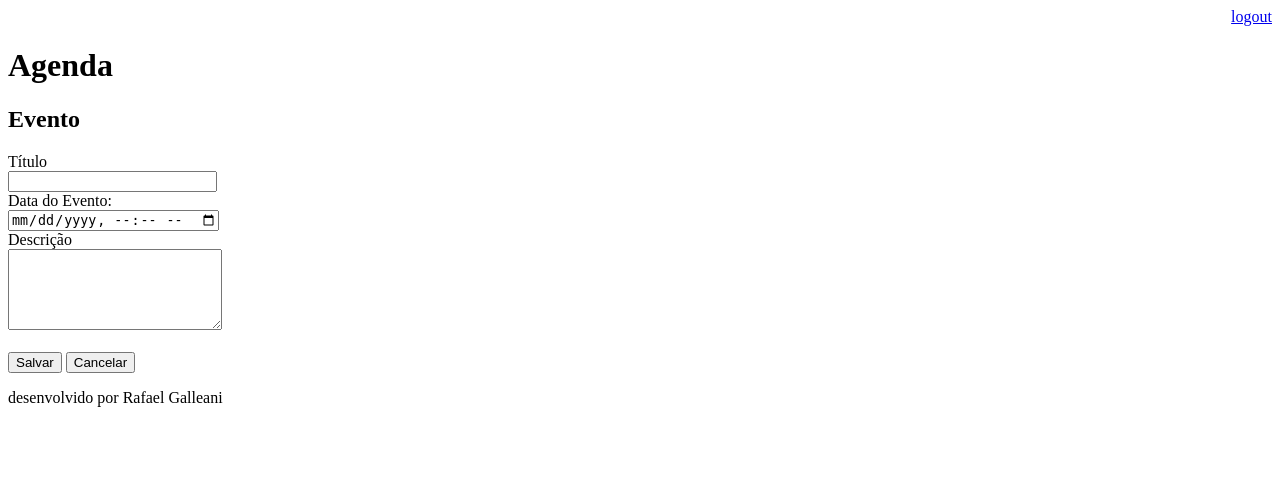
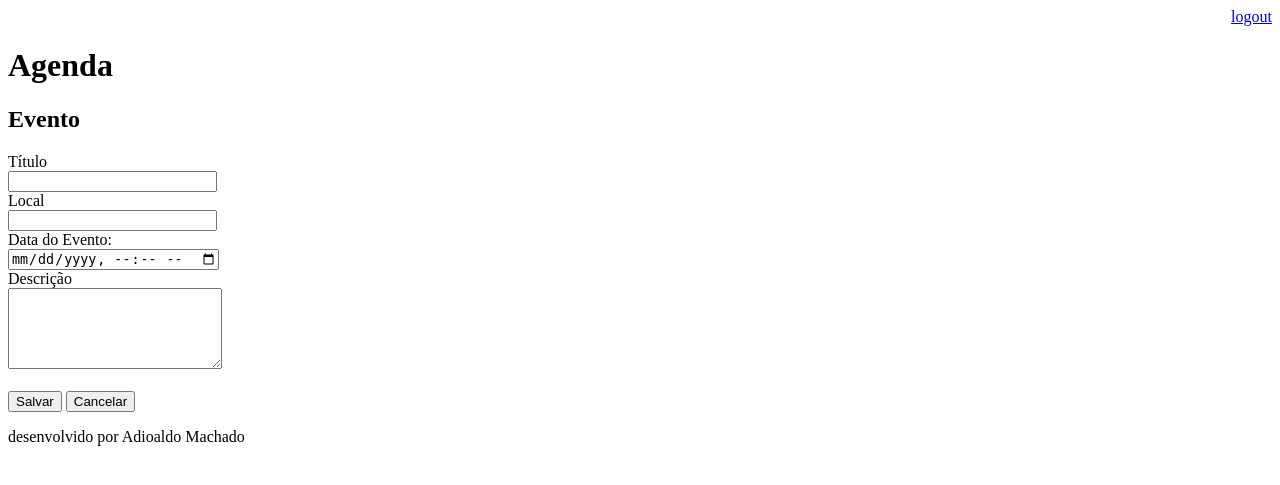
Before and after one commit to adiomachado/agenda, a Django app: page /agenda/evento/ in a window 1280 px wide. Shown: the top 485 px of the page. Run offline with Django 3.2, Linux system fonts and the light colour scheme; a user stored in the database is signed in.

Commit message:
Inserido Campo local na tabela Evento. Inserido função Delete

```diff
--- a/agenda/urls.py
+++ b/agenda/urls.py
@@ -24,6 +24,7 @@ urlpatterns = [
     path('agenda/', views.lista_eventos),
     path('agenda/evento/', views.evento),
     path('agenda/evento/submit', views.submit_evento),
+    path('agenda/evento/delete/<int:id_evento>/', views.delete_evento),
     path('', RedirectView.as_view(url='/agenda/')), #redireciona a url sem passar por uma view, importar RedirectView
     path('login/', views.login_user),         #rota para fazer o login  antes de mostrar os eventos
     path('login/submit', views.submit_login), #rota para fazer a autenticação do usuario e senha
--- a/core/admin.py
+++ b/core/admin.py
@@ -4,7 +4,7 @@ from core.models import Evento
 # Register your models here.
 
 class EventoAdmin(admin.ModelAdmin):
-    list_display = ('titulo', 'data_evento', 'data_criacao')
+    list_display = ('id', 'titulo', 'local', 'data_evento', 'data_criacao')
     list_filter = ('titulo', 'data_evento',)
 
 admin.site.register(Evento, EventoAdmin)
--- a/core/models.py
+++ b/core/models.py
@@ -9,6 +9,7 @@ class Evento(models.Model):
     data_evento = models.DateTimeField(verbose_name = 'Data do Evento')
     data_criacao = models.DateTimeField(auto_now=True)
     usuario = models.ForeignKey(User, on_delete = models.CASCADE)
+    local = models.CharField(blank=True, null=True, max_length=100)
 
     class Meta:
         db_table = 'evento'
--- a/core/views.py
+++ b/core/views.py
@@ -51,11 +51,21 @@ def evento(request):
 def submit_evento(request):
     if request.POST:
         titulo = request.POST.get('titulo')
+        local = request.POST.get('local')
         data_evento = request.POST.get('data_evento')
         descricao = request.POST.get('descricao')
         usuario = request.user
         Evento.objects.create(titulo=titulo,
+                              local = local,
                               data_evento=data_evento,
                               descricao=descricao,
                               usuario=usuario)
     return redirect('/')
+
+@login_required(login_url='/login/')
+def delete_evento(request, id_evento):
+    usuario = request.user
+    evento = Evento.objects.get(id=id_evento)
+    if usuario == evento.usuario:
+        evento.delete()
+    return redirect('/')
--- a/templates/agenda.html
+++ b/templates/agenda.html
@@ -7,7 +7,11 @@
     </a>
     <ul style = "font-size: 18px"> <!-- aumenta um pouco o fonte -->
         {% for evento in eventos %} <!-- aceita comandos python entre chaves e porcentagem -->
-            <li>{{ evento.titulo }} - {{ evento.get_data_evento }}</li> <!-- quando tiver 2 chaves lista na pagina -->
+            <li>
+                {{ evento.titulo }} - {{ evento.get_data_evento }}
+                ( <a href="#">Editar</a>
+                / <a href="evento/delete/{{ evento.id }}/">Excluir</a> )
+            </li> <!-- quando tiver 2 chaves lista na pagina -->
         {% endfor %}
     </ul>
 {% endblock %}
--- a/templates/evento.html
+++ b/templates/evento.html
@@ -7,6 +7,10 @@
     <label>Título</label>
     <br>
     <input type="text" name="titulo" size="23">
+    <br>
+    <label>Local</label>
+    <br>
+    <input type="text" name="local" size="23">
     <br>
     <label>Data do Evento:</label>
     <br>
--- a/templates/model-footer.html
+++ b/templates/model-footer.html
@@ -1 +1 @@
-<p>desenvolvido por Rafael Galleani</p>
+<p>desenvolvido por Adioaldo Machado</p>
```
Also changed, not shown: core/migrations/0003_evento_local.py (added), db.sqlite3.
